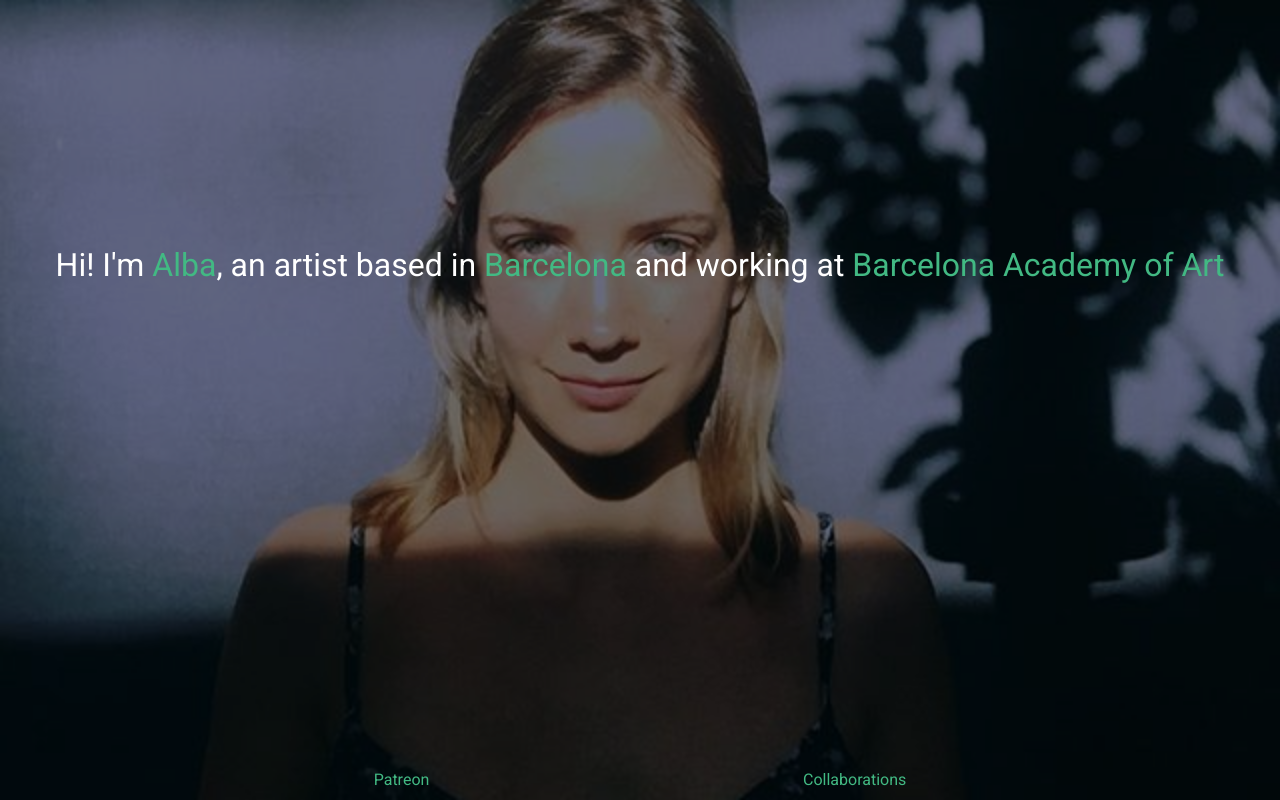
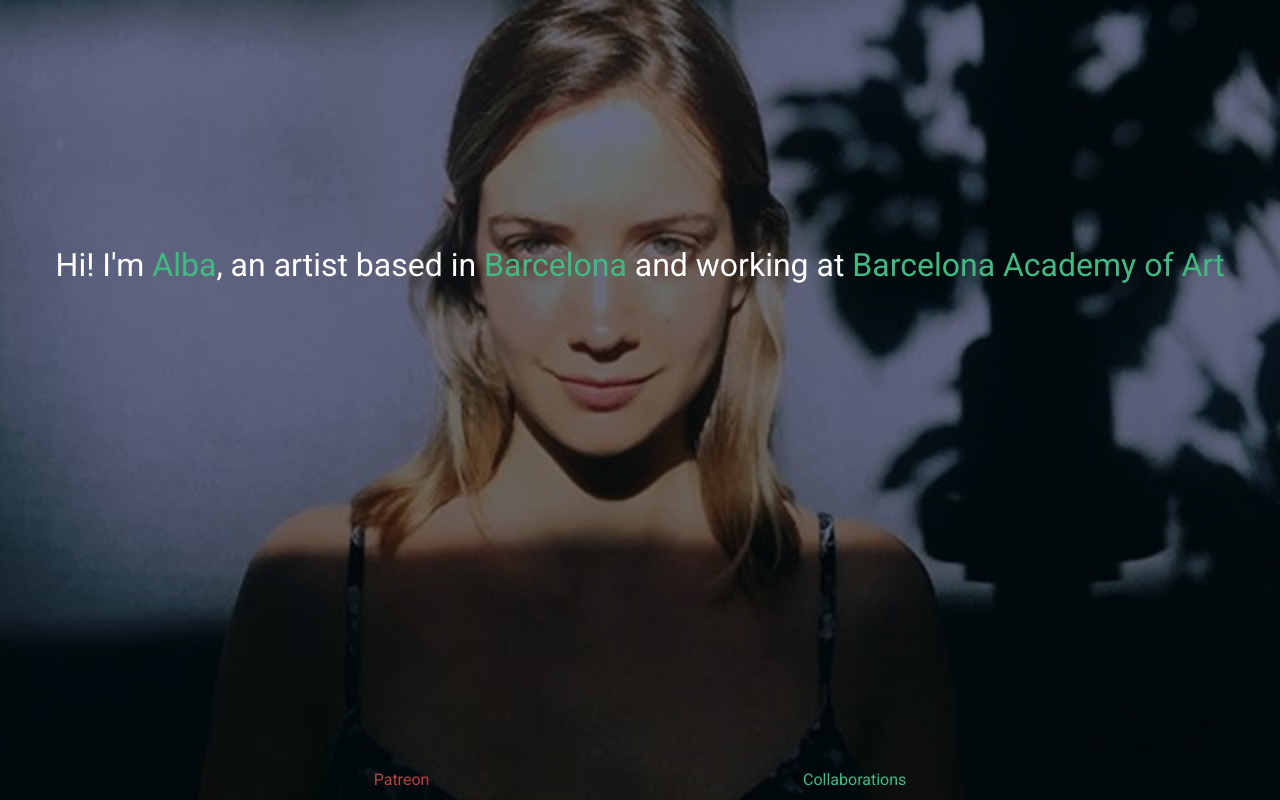
Before and after one commit to sernalab/artist, a Vue app: page / in a window 1280 px wide. Built offline with nearby package versions, Linux system fonts and the light colour scheme.

Commit message:
patreon color changed

```diff
--- a/src/components/Footer.vue
+++ b/src/components/Footer.vue
@@ -2,7 +2,7 @@
   <div class="footer mt-auto mb-2">
     <ul class="d-flex">
         <li>
-          <a href="">Patreon</a>
+          <a href="" id="patreon">Patreon</a>
         </li>
         <li>
           <a href="">Collaborations</a>
@@ -27,6 +27,10 @@
   margin: 0;
 }
 
+#patreon {
+  color: #b94242;
+}
+
 a, a:hover {
   color: #42b983;
   text-decoration: none;
```
